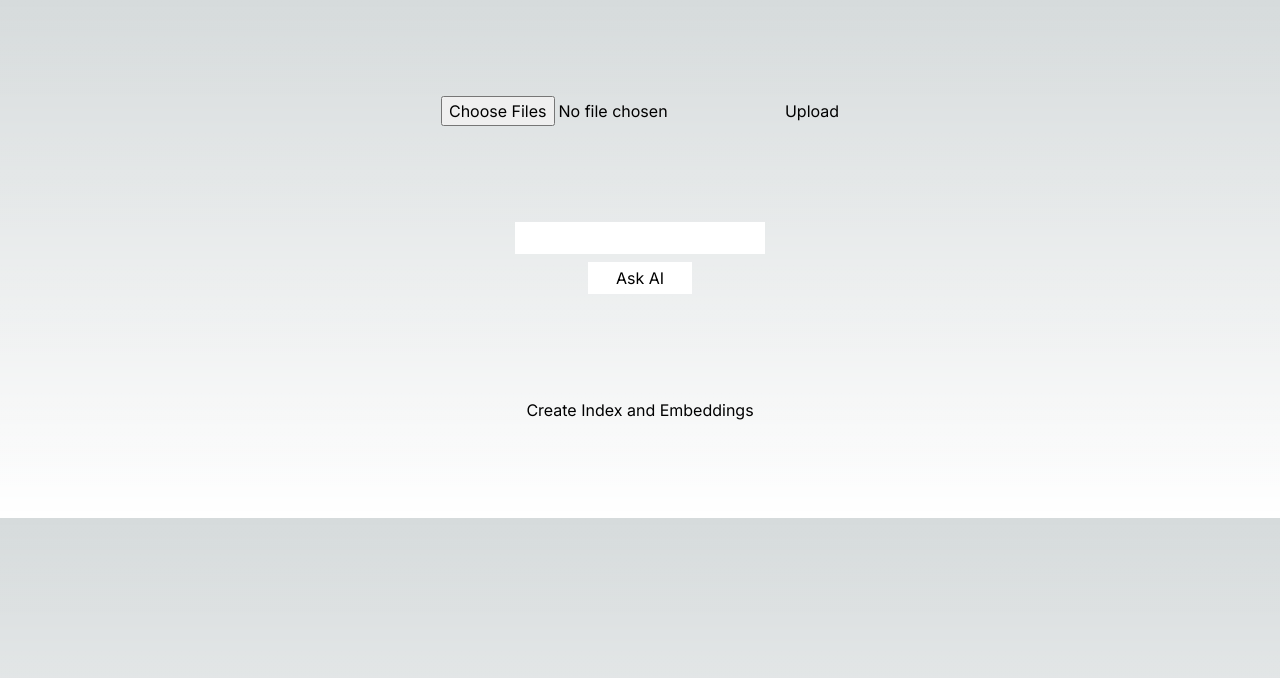
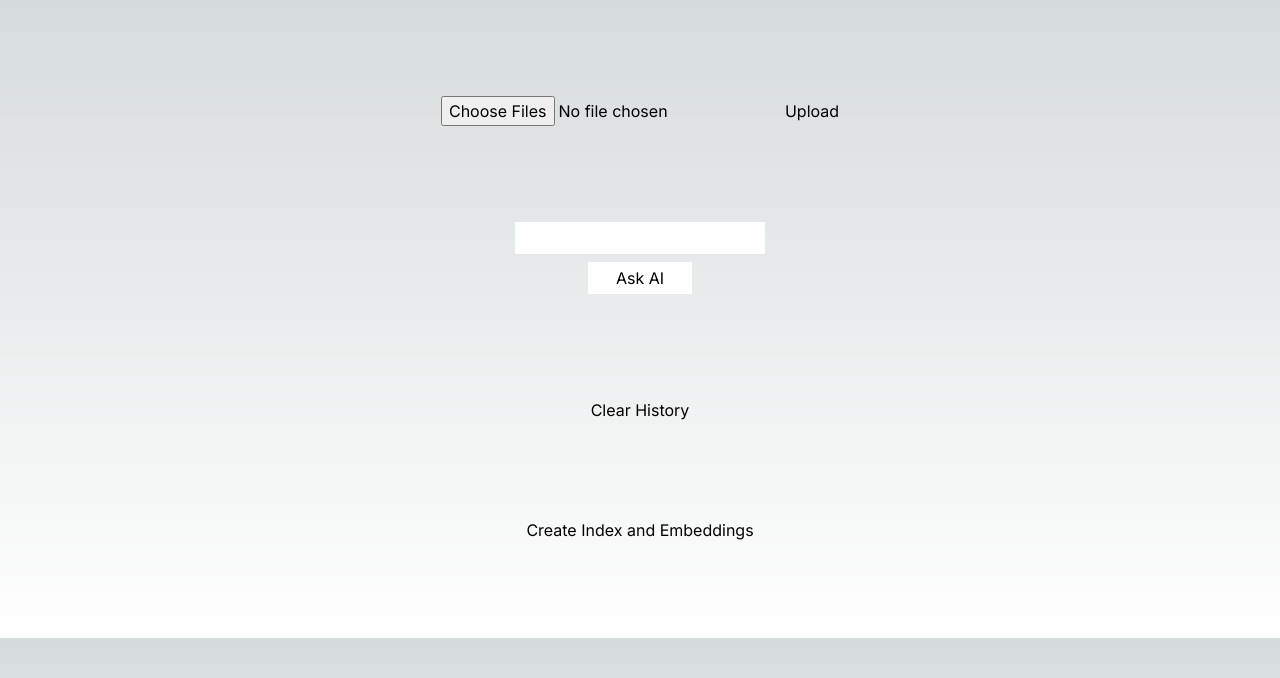
Before and after one commit to Urias-T/StudyBuddy, a Next.js app: page / in a window 1280 px wide. Shown: the top 678 px of the page. Built offline with nearby package versions, Linux system fonts and the light colour scheme.

Commit message:
added Clear History functionality

```diff
--- a/app/page.tsx
+++ b/app/page.tsx
@@ -53,6 +53,11 @@ export default function Home() {
       console.log("error: ", err);
       setLoading(false);
     }
+  }
+
+  async function clearChatHistory() {
+    setHistory([]);
+    console.log("Chat history cleared successfully!")
   }
 
   const uploadFile = async (e: React.FormEvent<HTMLFormElement>) => {
@@ -126,6 +131,11 @@ export default function Home() {
       <br></br>
       <br></br>
       <br></br>
+      <button onClick={clearChatHistory}>Clear History</button>
+      <br></br>
+      <br></br>
+      <br></br>
+      <br></br>
       <button onClick={createIndexAndEmbeddings}>
         Create Index and Embeddings
       </button>
```
